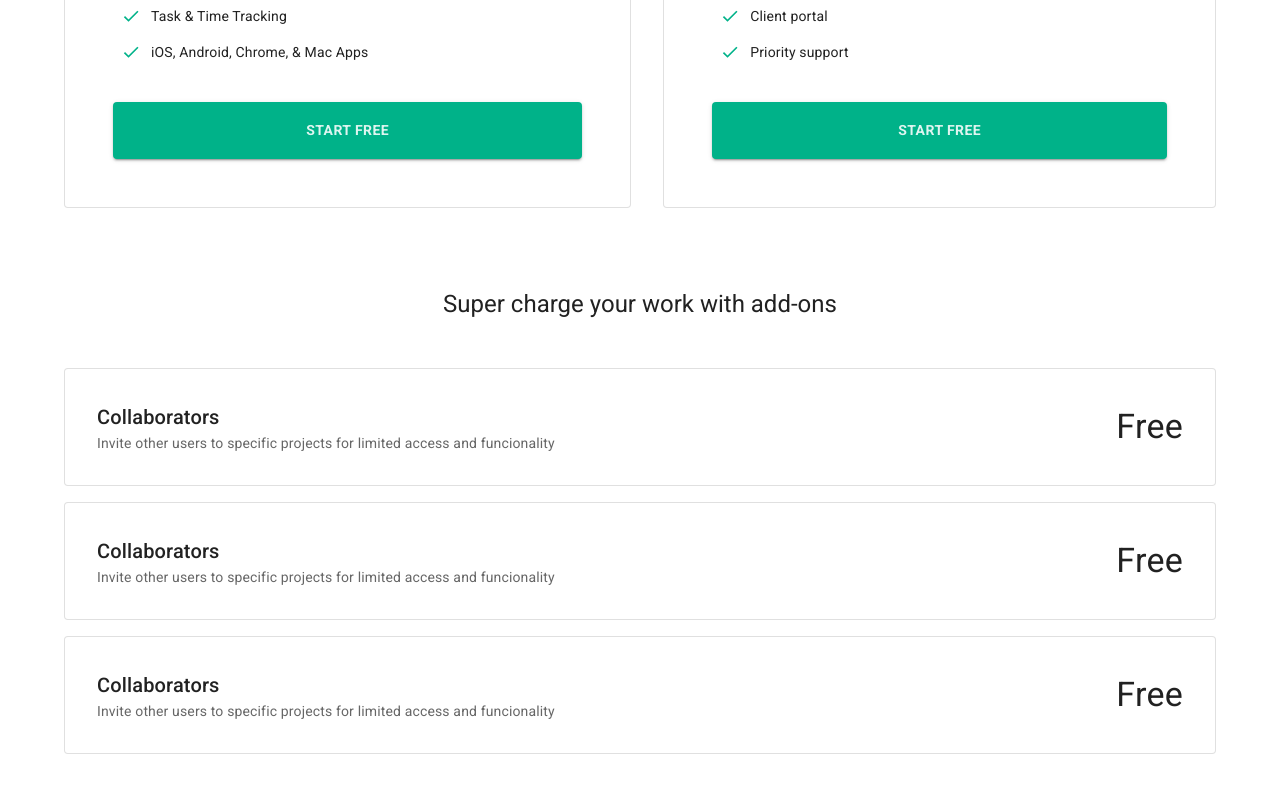
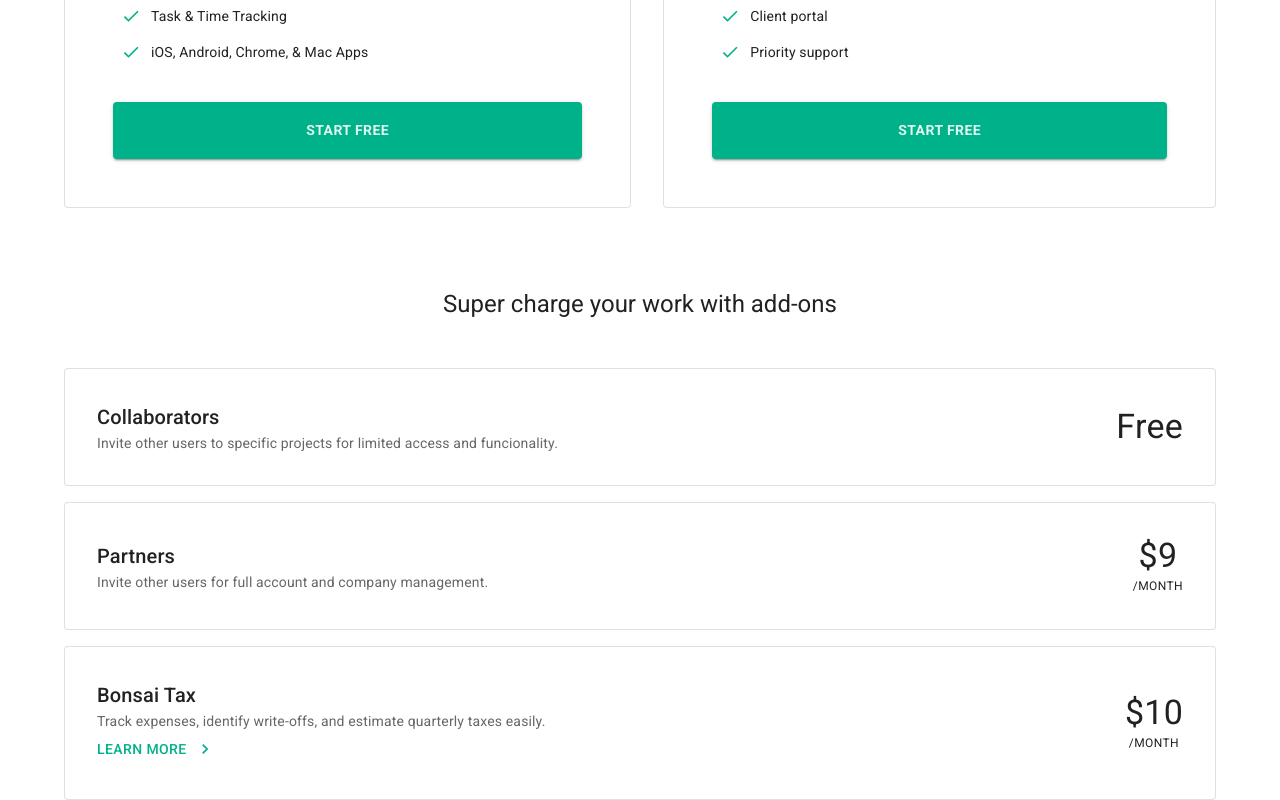
Before and after one commit to fof3096/MUI-practice, a React (Vite) app: page /Pricing in a window 1280 px wide. Shown: the part 669-1469 px from the top of the page. Before the commit the page ends 1423 px from the top, so only its background shows below. Built offline with nearby package versions, Linux system fonts and the light colour scheme.

Commit message:
"add-ons" options

```diff
--- a/src/components/bonsai/BonsaiCard.jsx
+++ b/src/components/bonsai/BonsaiCard.jsx
@@ -17,7 +17,7 @@
             <Divider sx={{ border: 1, borderColor:"#00b289", my: 3 }}/>
             <List dense>
                 {
-                    characteristics.map((characteristic) => <BonsaiListItem title={characteristic}/>)
+                    characteristics.map((characteristic, index) => <BonsaiListItem title={characteristic} key={index}/>)
                 }
             </List>
           </CardContent>
--- a/src/pages/Bonsai.jsx
+++ b/src/pages/Bonsai.jsx
@@ -3,6 +3,7 @@
 import MenuIcon from '@mui/icons-material/Menu';
 import ExpandLess from '@mui/icons-material/ExpandLess';
 import ExpandMore from '@mui/icons-material/ExpandMore';
+import ChevronRightIcon from '@mui/icons-material/ChevronRight';
 import { useState } from "react";
 import BonsaiCard from "../components/bonsai/BonsaiCard";
 
@@ -197,25 +198,32 @@
           <Paper variant="outlined" sx={{ display: "flex", alignItems: "center", p: 4 }}>
             <Box flexGrow={1}>
               <Typography variant="h6">Collaborators</Typography>
-              <Typography color="textSecondary" variant="body2">Invite other users to specific projects for limited access and funcionality</Typography>
+              <Typography color="textSecondary" variant="body2">Invite other users to specific projects for limited access and funcionality.</Typography>
             </Box>
             <Typography variant="h4">Free</Typography>
           </Paper>
 
           <Paper variant="outlined" sx={{ display: "flex", alignItems: "center", p: 4 }}>
             <Box flexGrow={1}>
-              <Typography variant="h6">Collaborators</Typography>
-              <Typography color="textSecondary" variant="body2">Invite other users to specific projects for limited access and funcionality</Typography>
+              <Typography variant="h6">Partners</Typography>
+              <Typography color="textSecondary" variant="body2">Invite other users for full account and company management.</Typography>
             </Box>
-            <Typography variant="h4">Free</Typography>
+            <Box display={"flex"} flexDirection={"column"} alignItems={"center"}>
+              <Typography variant="h4">$9</Typography>
+              <Typography variant="caption">/MONTH</Typography>
+            </Box>
           </Paper>
 
           <Paper variant="outlined" sx={{ display: "flex", alignItems: "center", p: 4 }}>
             <Box flexGrow={1}>
-              <Typography variant="h6">Collaborators</Typography>
-              <Typography color="textSecondary" variant="body2">Invite other users to specific projects for limited access and funcionality</Typography>
+              <Typography variant="h6">Bonsai Tax</Typography>
+              <Typography color="textSecondary" variant="body2">Track expenses, identify write-offs, and estimate quarterly taxes easily.</Typography>
+              <Button  endIcon={<ChevronRightIcon />} sx={{ px: 0 }}>LEARN MORE</Button>
             </Box>
-            <Typography variant="h4">Free</Typography>
+            <Box display={"flex"} flexDirection={"column"} alignItems={"center"}>
+              <Typography variant="h4">$10</Typography>
+              <Typography variant="caption">/MONTH</Typography>
+            </Box>
           </Paper>
         </Stack>
       </Container>
```
